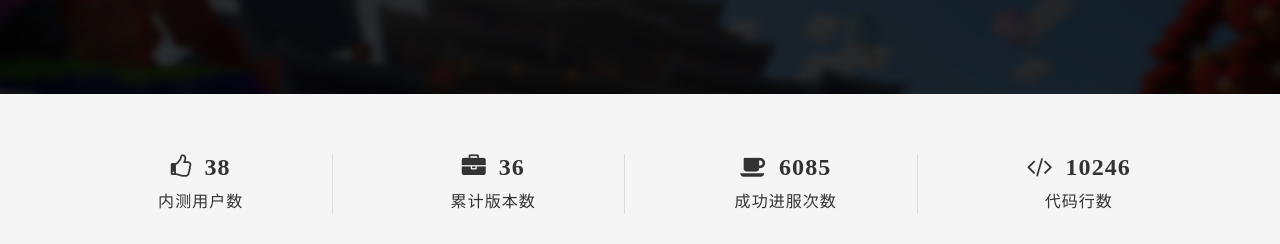
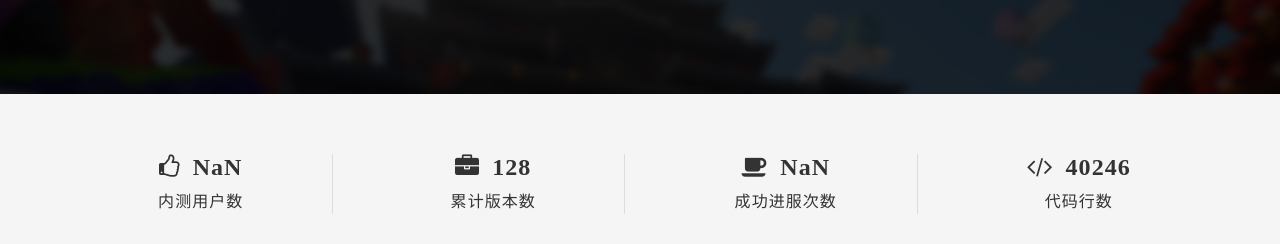
Before and after one commit to wwwser/wwwser.github.io, a plain HTML site: page index.html in a window 1280 px wide. Shown: the part 3205-3449 px from the top of the page. Drawn offline with Linux system fonts and the light colour scheme.

Commit message:
Update index.html

```diff
--- a/index.html
+++ b/index.html
@@ -354,25 +354,25 @@
 			<div class="row">
 				<div class="col-sm-6 col-md-3">
 					<div class="fun-fact text-center">
-						<h3><i class="fa fa-thumbs-o-up"></i> <span class="st-counter">38</span></h3>
+						<h3><i class="fa fa-thumbs-o-up"></i> <span class="st-counter">"999+"</span></h3>
 						<p>内测用户数</p>
 					</div>
 				</div>
 				<div class="col-sm-6 col-md-3">
 					<div class="fun-fact text-center">
-						<h3><i class="fa fa-briefcase fa-6"></i> <span class="st-counter">36</span></h3>
+						<h3><i class="fa fa-briefcase fa-6"></i> <span class="st-counter">128</span></h3>
 						<p>累计版本数</p>
 					</div>
 				</div>
 				<div class="col-sm-6 col-md-3">
 					<div class="fun-fact text-center">
-						<h3><i class="fa fa-coffee"></i> <span class="st-counter">6085</span></h3>
+						<h3><i class="fa fa-coffee"></i> <span class="st-counter">"99999+"</span></h3>
 						<p>成功进服次数</p>
 					</div>
 				</div>
 				<div class="col-sm-6 col-md-3">
 					<div class="fun-fact text-center">
-						<h3><i class="fa fa-code"></i> <span class="st-counter">10246</span></h3>
+						<h3><i class="fa fa-code"></i> <span class="st-counter">40246</span></h3>
 						<p>代码行数</p>
 					</div>
 				</div>
```
